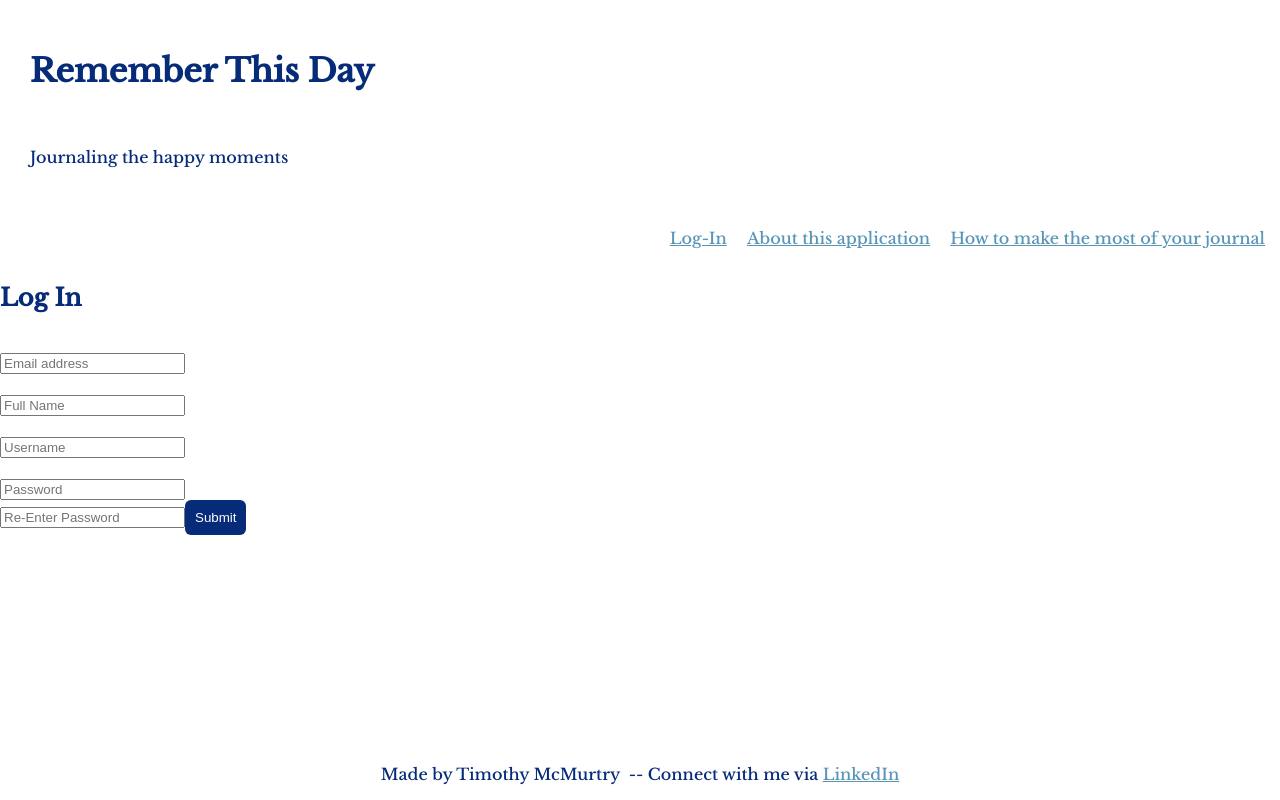
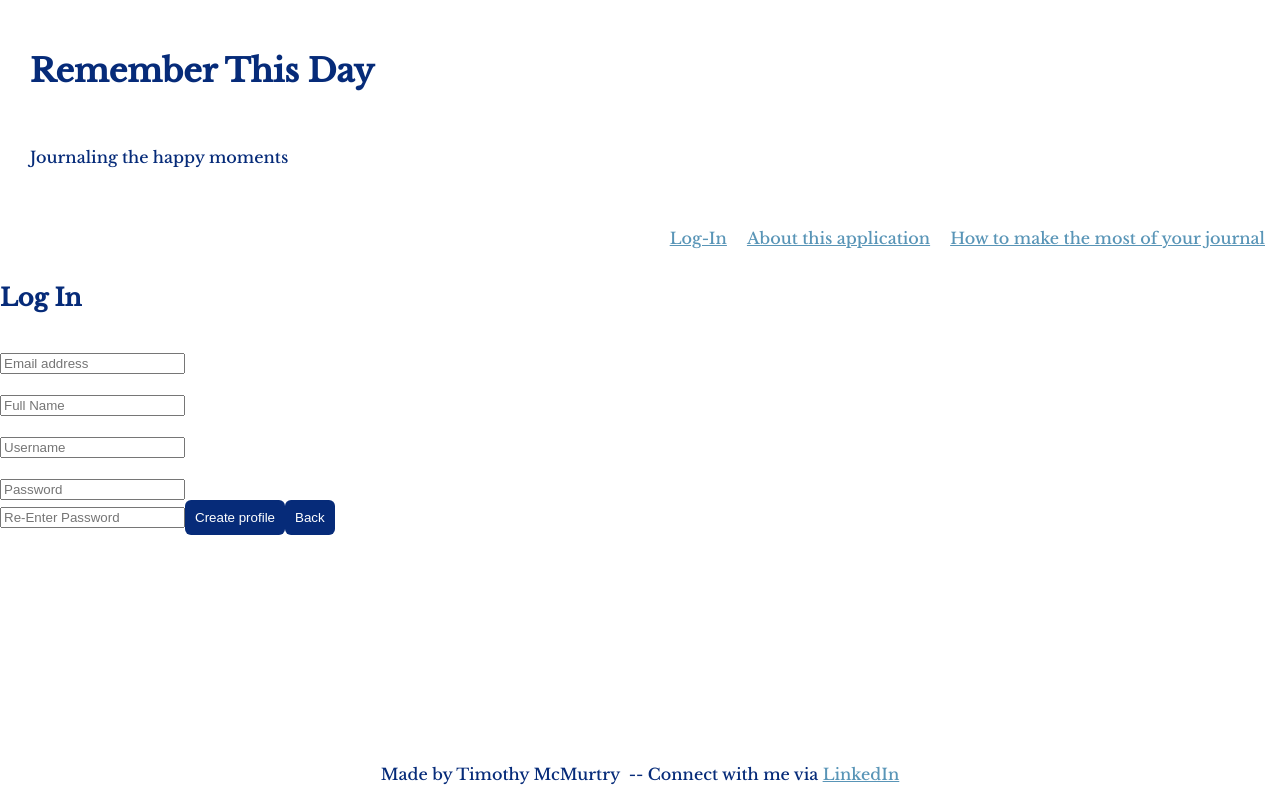
Before and after one commit to TMcMurtry/remember-this-day-full-stack, a React (Vite) app in the folder remember-this-day/: page /#/ in a window 1280 px wide. Both pictures are taken after a click on the element "New User? Click here". Built offline with nearby package versions, Linux system fonts and the light colour scheme.

Commit message:
added control logic for existing user vs new user

```diff
--- a/remember-this-day/src/components/AddEditUser.jsx
+++ b/remember-this-day/src/components/AddEditUser.jsx
@@ -47,16 +47,27 @@ export default function AddEditUser({currentUser, isLoggedIn, setModifyUser}){
             if (!post.ok){
                 throw new Error(`Database connection error, entry was unable to be sent`);
             }
-
         } catch (error) {
             setSubmissionFail(true);
             setsubmissionFailMessage(error.message);
         }
     }
 
+    async function modifyUserInfo() {
+
+    }
+
+    function updateUserinfo() {
+        isLoggedIn ? modifyUserInfo() : createUser();
+    }
+
+    function goBack() {
+        setModifyUser(false);
+    }
+
  return(
         <div className='updateUser'>
-            <form className='newUserForm' onSubmit={createUser}>
+            <form className='newUserForm' onSubmit={updateUserinfo}>
                 <h2>Log In</h2>
                 <label htmlFor="email"> <br/>
                     <input id="email" type="email" name="email"
@@ -79,7 +90,9 @@ export default function AddEditUser({currentUser, isLoggedIn, setModifyUser}){
                     value={confirmPasswordInput} onChange={handleConfirmPasswordChange} placeholder="Re-Enter Password" required/>
                 </label>
                 {submissionFail && <p>{submissionFailMessage}</p>}
-                <button name="submit" id="submit" type="submit" >Submit</button>
+                {isLoggedIn ? <button name="submit" id="submit" type="submit" >Update profile</button> :
+                <button name="submit" id="submit" type="submit" >Create profile</button>}
+                <button name="goBack" id="goBack" type="button" onClick={goBack}>Back</button>
             </form>
         </div>
     )
```
